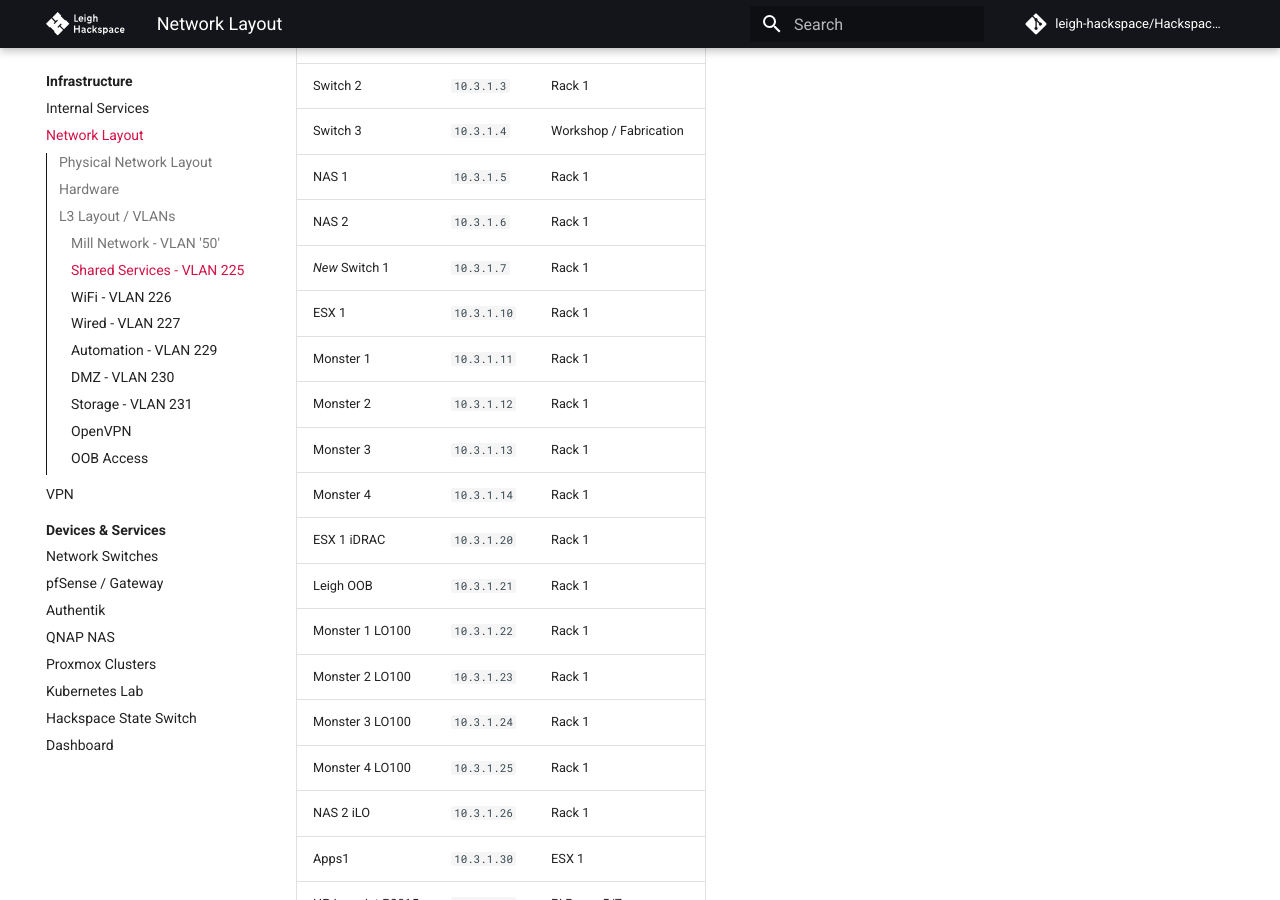
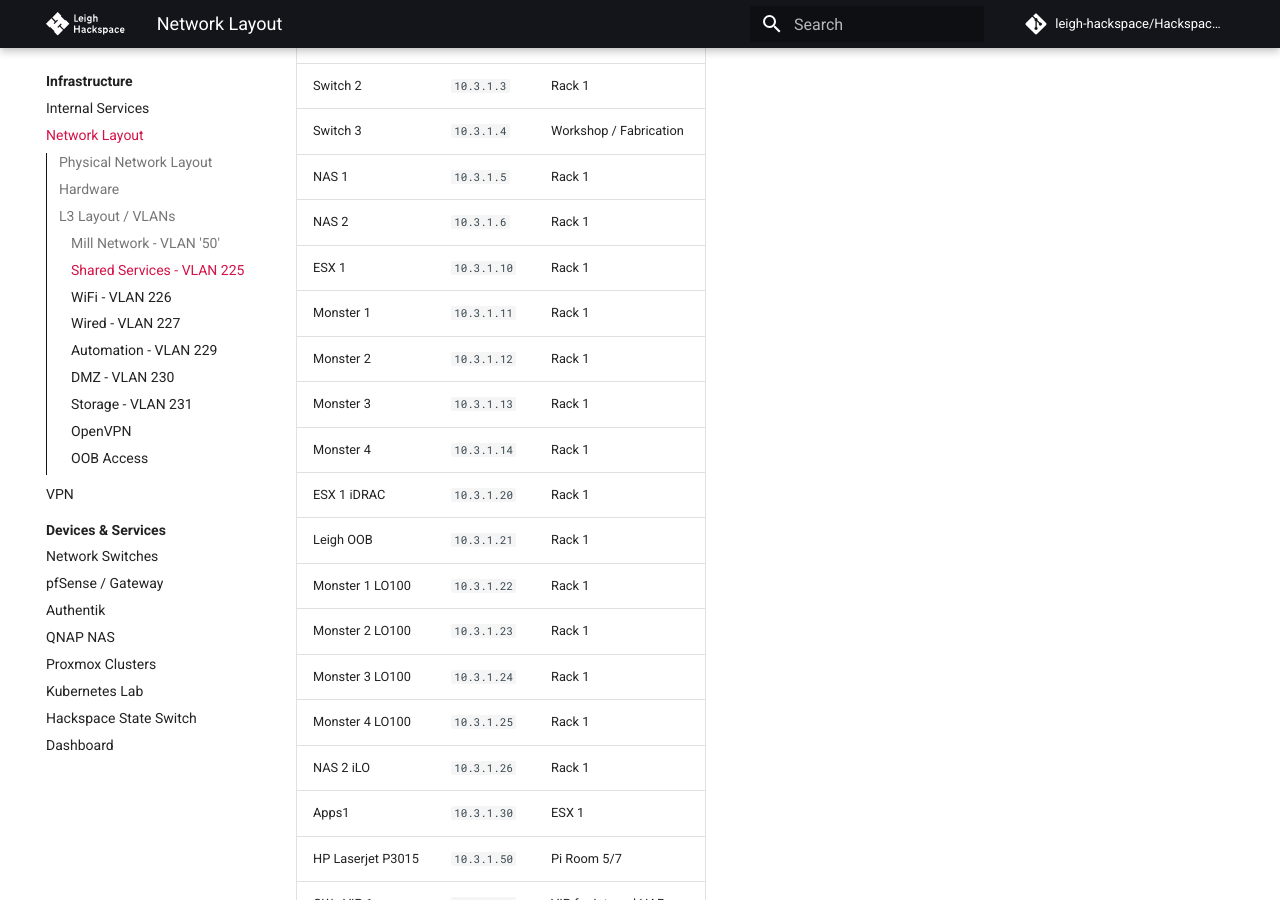
Before and after one commit to leigh-hackspace/HackspaceWiki, an MkDocs documentation site: the page built from docs/infrastructure/network_layout.md, in a window 1280 px wide and 900 px high, scrolled down 3061 px. Built offline with MkDocs 1.6.1 and Material for MkDocs 9.7.7, drawn with Linux system fonts in a browser that asks for light colours; comment, search, counter and statistics services are not loaded; the version menu is left out.

Commit message:
Remove Neu Switch IP

```diff
--- a/docs/infrastructure/network_layout.md
+++ b/docs/infrastructure/network_layout.md
@@ -136,7 +136,6 @@ This subnet does have DHCP enabled, but we encourage static assignments for crit
 | Switch 3          | `10.3.1.4`  | Workshop / Fabrication   |
 | NAS 1             | `10.3.1.5`  | Rack 1                   |
 | NAS 2             | `10.3.1.6`  | Rack 1                   |
-| _New_ Switch 1    | `10.3.1.7`  | Rack 1                   |
 | ESX 1             | `10.3.1.10` | Rack 1                   |
 | Monster 1         | `10.3.1.11` | Rack 1                   |
 | Monster 2         | `10.3.1.12` | Rack 1                   |
```
